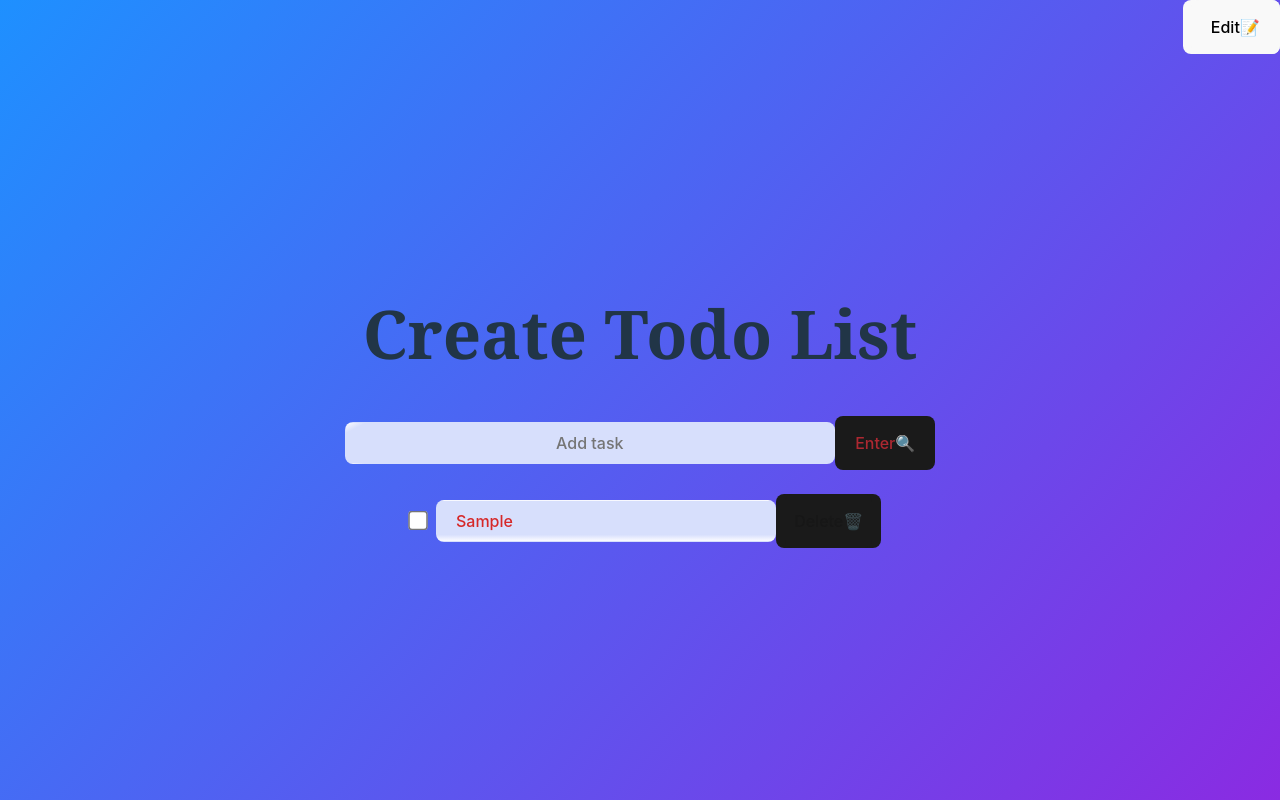
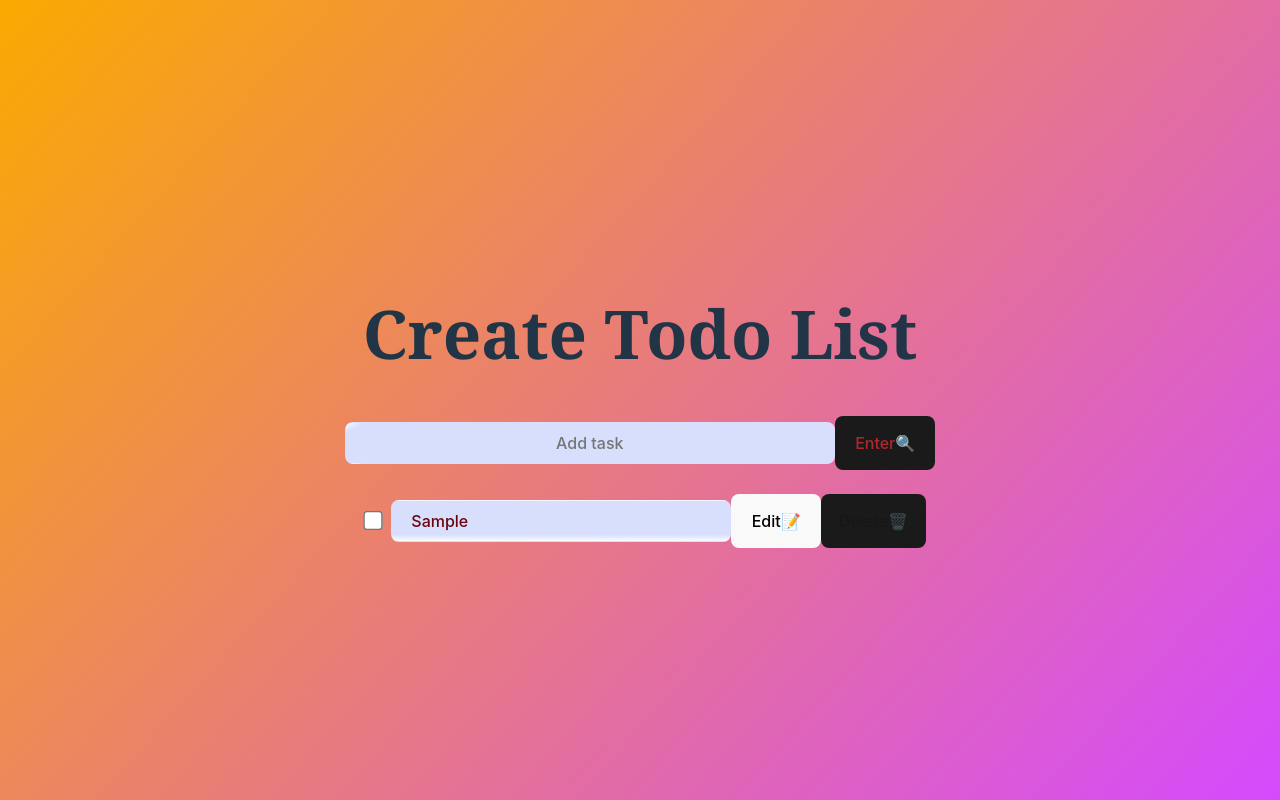
Before and after one commit to yangbri1/320H.9.1_Building_Todo_List__useState_formData__useReducer_modifyState__in_React, a React (Vite) app: page / in a window 1280 px wide. Both pictures are taken after typing "Sample" into the empty fields and a click on the input "Enter🔍". Built offline with nearby package versions, Linux system fonts and the light colour scheme.

Commit message:
touched up on styling

```diff
--- a/src/App.css
+++ b/src/App.css
@@ -50,9 +50,3 @@ input::placeholder{
   text-align:center;
 
 }
-
-Button{
-  position:fixed;
-  top:0;
-  right:0;
-}
--- a/src/App.jsx
+++ b/src/App.jsx
@@ -15,11 +15,17 @@ import { ACTION } from './utilities/reducerActions.mjs';
 // bring in CSS styling
 import './App.css'
 
-import  Badge  from 'react-bootstrap';
+// import Badge from 'react-bootstrap';
 
 // import Button, Offcanvas components from React Bootstrap framework
-import Button from 'react-bootstrap/Button';
-import Offcanvas from 'react-bootstrap/Offcanvas';
+// import Button from 'react-bootstrap/Button';
+// import Offcanvas from 'react-bootstrap/Offcanvas';
+
+function dayOrNight(){
+  const minute = 60 * 1000;
+  const hours = 60 * minute;
+  let time = Date.now();
+}
 
 // root component App()
 function App() {
@@ -28,11 +34,11 @@ function App() {
   const [title, setTitle] = useState("");
 
   // instantiate state for Bootstrap Offcanvas
-  const [show, setShow] = useState(false);
+  // const [show, setShow] = useState(false);
 
-  // handlers for Bootstrap Offcanvas transition
-  const handleClose = () => setShow(false);
-  const handleShow = () => setShow(true);
+  // // handlers for Bootstrap Offcanvas transition
+  // const handleClose = () => setShow(false);
+  // const handleShow = () => setShow(true);
 
   // state "todos" usually refers to given initial value (here it's [])
   // dispatch invokes reducer() function
@@ -54,26 +60,14 @@ function App() {
 
   console.log(todos); // displaying results in console
 
-  function enableDelete(){
-    // document.getElementById("checkbox_id").checked == 1;
+  // function enableDelete(){
+  //   document.getElementById("checkbox_id").checked == 1;
 
-  }
+  // }
 
   return (
     <>
-      <Button variant="primary" onClick={handleShow}>
-        Launch
-      </Button>
 
-      <Offcanvas show={show} onHide={handleClose}>
-        <Offcanvas.Header closeButton>
-          <Offcanvas.Title>Offcanvas</Offcanvas.Title>
-        </Offcanvas.Header>
-        <Offcanvas.Body>
-          Some text as placeholder. In real life you can have the elements you
-          have chosen. Like, text, images, lists, etc.
-        </Offcanvas.Body>
-      </Offcanvas>
 
       <h1 alt="Here lies the todo list below" title="Put in some tasks that needs reminding">Create Todo List</h1>
       {/* onSubmit event handler that triggers whenever form data is submitted  */}
--- a/src/components/TodoList.jsx
+++ b/src/components/TodoList.jsx
@@ -56,7 +56,7 @@ export default function TodoList({ task, dispatch }){
             {/* Edit button functionality */}
             <label for="edit-btn1">
                 {/* Added some conditional styling based on task.complete status */}
-                <input type="text" id="edit-btn1" title="Access granted via 'Edit'" style={{ color: task.complete ? "#0077b6" : "#d62828"}}
+                <input type="text" id="edit-btn1" title="Access granted via 'Edit'" style={{ color: task.complete ? "#0077b6" : "#6a040f"}}
                 //value="Save"
                     onClick={() =>
                         dispatch({ type: ACTION.EDITTASK, payload: { id: task.id}})}
--- a/src/index.css
+++ b/src/index.css
@@ -10,6 +10,9 @@
   /* background: linear-gradient(132deg, rgb(65, 80, 95) 0.00%, rgb(36, 37, 38) 100.00%); */
   background: linear-gradient(132deg, rgb(30, 144, 255) 0.00%, rgb(138, 43, 226) 100.00%);
   /* background: linear-gradient(199deg, rgb(251, 165, 116) 42.37%, rgb(216, 245, 251) 100.00%); */
+  background: linear-gradient(132deg, rgb(237, 19, 19) 0.00%, rgb(250, 170, 0) 0.00%, rgb(213, 74, 255) 100.00%);
+  /* background: linear-gradient(132deg, rgb(250, 170, 0) 0.00%, rgb(213, 74, 255) 100.00%, rgb(237, 19, 19) 100.00%); */
+  /* background: linear-gradient(0deg, rgb(250, 170, 0) 0.00%, rgb(213, 74, 255) 100.00%, rgb(237, 19, 19) 100.00%); */
   opacity: 1;
   transition: opacity 3s;
   font-synthesis: none;
@@ -52,6 +55,7 @@ h1 {
   background: linear-gradient(152deg, rgb(251, 251, 255) 0.00%, rgb(215, 223, 252) 3.44%);
   width:450px;
 }
+
 #search-btn{
   color:#ad2831;
   /* background-color: black; */
@@ -70,10 +74,11 @@ h1 {
   width:300px;
 }
 
+#search-bar:focus,
 /* Note: focus-visible pseudo-element different from focus as it only show features when panned over via keyboard or assisted technology */
 #edit-btn1:focus-visible{
   outline: 2px solid #7b2cbf;
-  background-image: linear-gradient(rgb(52, 58, 64, 70%) 0 0);
+  background-image: linear-gradient(rgba(52, 58, 64, 0.267) 0 0);
 }
 
 button, #search-btn {
```
